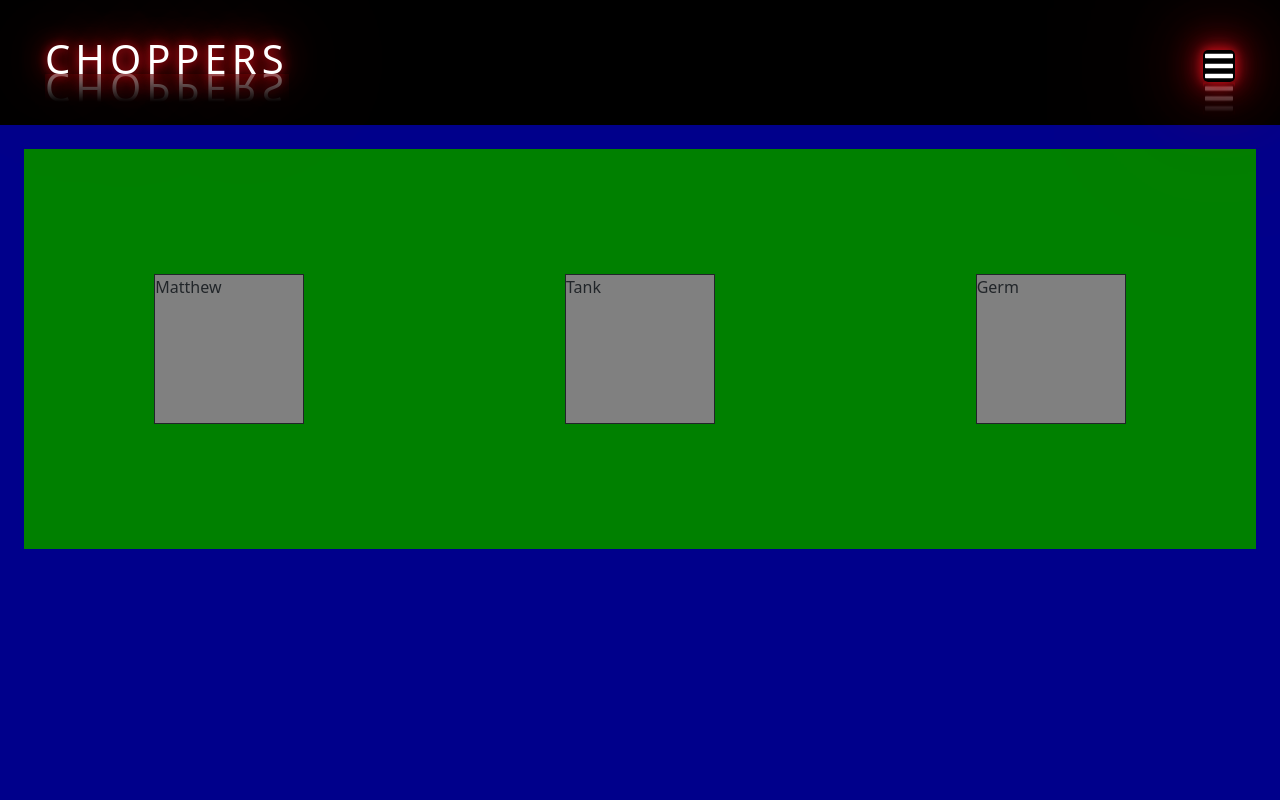
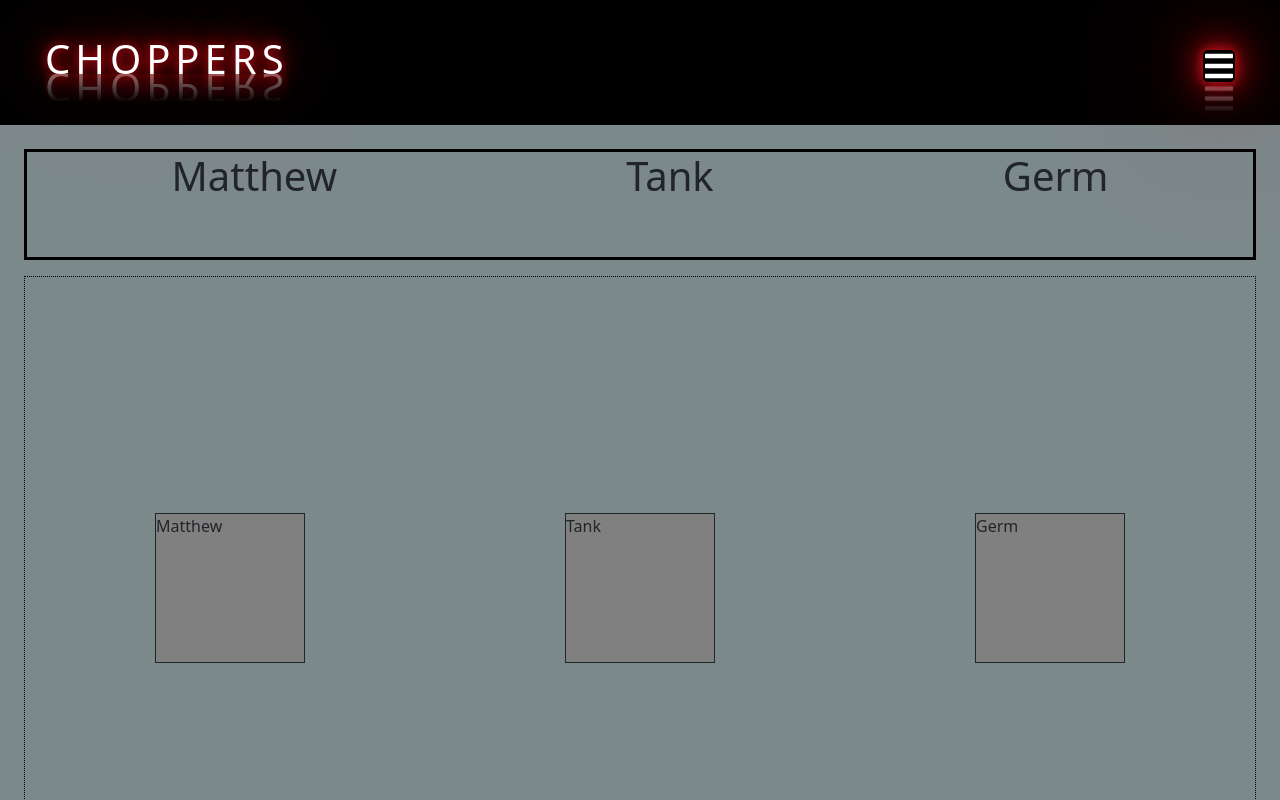
Before and after one commit to Castoreno05/Choppers, a React (Create React App) app in the folder main/: page /barbers in a window 1280 px wide. Shown: the top 800 px of the page. Built offline with nearby package versions, Linux system fonts and the light colour scheme; the HTML template or start-up script is replaced by a standard one.

Commit message:
Styled application.

```diff
--- a/main/src/components/Pages/About.js
+++ b/main/src/components/Pages/About.js
@@ -1,11 +1,19 @@
-import React from 'react'
+import React from "react";
+import styled from "styled-components";
 
 function About() {
   return (
-    <div className='about'>
-        <h1>About Us</h1>
-    </div>
-  )
+    <Container>
+      <h1>About Us</h1>
+    </Container>
+  );
 }
 
-export default About
+const Container = styled.div`
+  display: flex;
+  height: 100vh;
+  padding: 1.5rem;
+  justify-content: center;
+`;
+
+export default About;
--- a/main/src/components/Pages/Barbers.js
+++ b/main/src/components/Pages/Barbers.js
@@ -14,6 +14,15 @@ function Barbers() {
 
   return (
     <Employee>
+      <div className="barber-navigation">
+        {data.map((element, index) => {
+          return (
+            <div className={`barber-${element.name}`}>
+              <h1>{element.name}</h1>
+            </div>
+          );
+        })}
+      </div>
       <div className="barber-wrapper">
         {data.map((element, index) => {
           return (
@@ -30,16 +39,25 @@ function Barbers() {
 }
 
 const Employee = styled.div`
+  display: flex;
+  flex-direction: column;
+  gap: 1rem;
   height: 100vh;
-  background-color: darkblue;
   padding: 1.5rem;
+  .barber-navigation{
+    display: flex;
+    flex-direction: row;
+    justify-content: space-around;
+    height: 15vh;
+    border: solid 0.2rem black;
+  }
   .barber-wrapper{
     display: flex;
     flex-direction: row;
     justify-content: space-around;
     align-items: center;
-    height: 50vh;
-    background-color: green;
+    height: 85vh;
+    border: dotted 0.1rem black;
     .box {
       background-color: grey;
       border: solid 0.1rem;
@@ -59,80 +77,3 @@ const Employee = styled.div`
 `;
 
 export default Barbers;
-
-
-// Names are objects carrying the employees data
-  // function printBarber({name}) {
-  //   console.log(`Name is: ${name} I work at choppers`)
-  // }
-  // const [data,setData] = useState(EmployeeData);
-  // console.log(data);
-  // const [active, setActive] = useState({
-  //   activeObject: null,
-  //   objects: [{ id: 1 }, { id: 2 }, { id: 3 }],
-  // });
-
-  // function toggleBarber(index) {
-  //   setActive({ ...active, activeObject: active.objects[index] });
-  // };
-
-
-
-
-
-
-// const Employees = styled.div`
-// display: flex;
-// flex-direction: column;
-// overflow-x: auto;
-// height: 100vh;
-// .barbers{
-//   margin-left: 1rem;
-//   display: flex;
-//   justify-content: space-around;
-//   gap: 2rem;
-//   width: 270rem;
-//   .barberInfo h3{
-//     padding: 2rem;
-//   }
-//   .barberInfo p{
-//     padding: 2rem;
-//     font-size: 1.25rem;
-//     line-height: 2.25rem;
-//     width: 60rem;
-//   }
-// }
-// .barbers img{
-//   border-radius: 0.8rem;
-//   box-shadow: -11px 10px 5px 0px rgba(0,0,0,0.75);
-//   flex-wrap: wrap;
-//   width: 350px;
-// }
-// h1{
-//   text-align: center;
-//   font-size: 4rem;
-//   padding: 1.5rem 1.5rem;
-// }
-// `;
-
-
-
-
-
-
-// <Employees>
-//   <div>
-//     <h1>Barbers</h1>
-//   </div>
-//   <div className="barbers">
-//     {data.map((item) => (
-//       <>
-//         <img src={item.img} alt={item.name} />
-//         <div className="barberInfo" id={item.id}>
-//           <h3>{item.name}</h3>
-//           <p>{item.intro}</p>
-//         </div>
-//       </>
-//     ))}
-//   </div>
-// </Employees>
--- a/main/src/components/Pages/Gallery.js
+++ b/main/src/components/Pages/Gallery.js
@@ -1,11 +1,19 @@
-import React from 'react'
+import React from "react";
+import styled from "styled-components";
 
 function Gallery() {
   return (
-    <div className='gallery'>
-        <h1>Gallery</h1>
-    </div>
-  )
+    <Container>
+      <h1>Gallery</h1>
+    </Container>
+  );
 }
 
-export default Gallery
+const Container = styled.div`
+  display: flex;
+  height: 100vh;
+  padding: 1.5rem;
+  justify-content: center;
+`;
+
+export default Gallery;
--- a/main/src/components/Pages/Home.js
+++ b/main/src/components/Pages/Home.js
@@ -1,12 +1,19 @@
-import React from 'react';
-import './pages.css';
+import React from "react";
+import styled from "styled-components";
 
 function Home() {
   return (
-    <div className='home'>
-        <h1>Home</h1>
-    </div>
-  )
+    <Container>
+      <h1>Home</h1>
+    </Container>
+  );
 }
 
-export default Home
+const Container = styled.div`
+  display: flex;
+  height: 100vh;
+  padding: 1.5rem;
+  justify-content: center;
+`;
+
+export default Home;
--- a/main/src/components/Pages/Services.js
+++ b/main/src/components/Pages/Services.js
@@ -1,11 +1,19 @@
-import React from 'react'
+import React from "react";
+import styled from "styled-components";
 
 function Services() {
   return (
-    <div className='services'>
-        <h1>Services</h1>
-    </div>
-  )
+    <Container>
+      <h1>Services</h1>
+    </Container>
+  );
 }
 
-export default Services
+const Container = styled.div`
+  display: flex;
+  height: 100vh;
+  padding: 1.5rem;
+  justify-content: center;
+`;
+
+export default Services;
--- a/main/src/components/Pages/pages.css
+++ b/main/src/components/Pages/pages.css
@@ -4,6 +4,7 @@
 /* Gallery **********************************************************************************************************************************************************************************************************************************/
 /* Home **********************************************************************************************************************************************************************************************************************************/
 /* Products **********************************************************************************************************************************************************************************************************************************/
+
 .products {
   display: flex;
   flex-direction: column;
```
